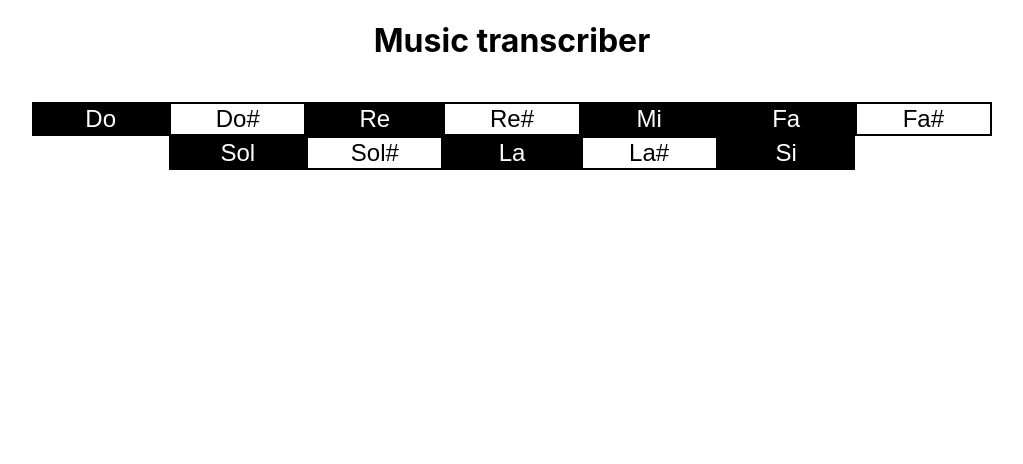
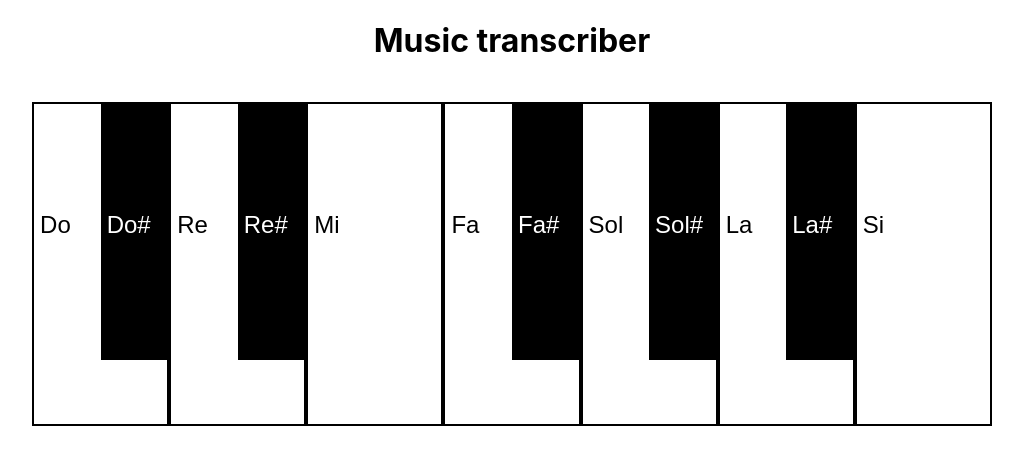
Before and after one commit to mariacamilarg/music_transcriber, a React (Create React App) app: page / in a window 1280 px wide. Shown: the top 464 px of the page, without its empty margins (128-1151 px from the left). Built offline with nearby package versions, Linux system fonts and the light colour scheme.

Commit message:
styled keys, still need work but buttons are working fine, moving to audio

```diff
--- a/src/components/Piano/Piano.css
+++ b/src/components/Piano/Piano.css
@@ -1,8 +1,8 @@
 .component-piano {
   background-color: #ffffff;
   display: block;
-  min-height: 50vh;
-  max-width: 80vw;
+  height: 40vh;
+  width: 80vw;
   margin-left: auto;
   margin-right: auto;
 }
--- a/src/components/Piano/Piano.js
+++ b/src/components/Piano/Piano.js
@@ -27,19 +27,12 @@ class Piano extends React.Component {
   render() {
     return (
       <div className="component-piano">
-        <PianoKey note="Do" keyboardLetter="A" clickHandler={this.handleClick}>
-
-        </PianoKey>
-        <PianoKey note="Do#" keyboardLetter="W" clickHandler={this.handleClick} blackKey />
-        <PianoKey note="Re" keyboardLetter="S" clickHandler={this.handleClick} />
-        <PianoKey note="Re#" keyboardLetter="E" clickHandler={this.handleClick} blackKey />
+        <PianoKey note="Do" keyboardLetter="A" clickHandler={this.handleClick} hasSharpKey />
+        <PianoKey note="Re" keyboardLetter="S" clickHandler={this.handleClick} hasSharpKey/>
         <PianoKey note="Mi" keyboardLetter="D" clickHandler={this.handleClick} />
-        <PianoKey note="Fa" keyboardLetter="F" clickHandler={this.handleClick} />
-        <PianoKey note="Fa#" keyboardLetter="T" clickHandler={this.handleClick} blackKey />
-        <PianoKey note="Sol" keyboardLetter="G" clickHandler={this.handleClick} />
-        <PianoKey note="Sol#" keyboardLetter="Y" clickHandler={this.handleClick} blackKey />
-        <PianoKey note="La" keyboardLetter="H" clickHandler={this.handleClick} />
-        <PianoKey note="La#" keyboardLetter="U" clickHandler={this.handleClick} blackKey />
+        <PianoKey note="Fa" keyboardLetter="F" clickHandler={this.handleClick} hasSharpKey/>
+        <PianoKey note="Sol" keyboardLetter="G" clickHandler={this.handleClick} hasSharpKey/>
+        <PianoKey note="La" keyboardLetter="H" clickHandler={this.handleClick} hasSharpKey/>
         <PianoKey note="Si" keyboardLetter="J" clickHandler={this.handleClick} />
       </div>
     );
--- a/src/components/PianoKey/PianoKey.css
+++ b/src/components/PianoKey/PianoKey.css
@@ -3,40 +3,29 @@
   width: 13%;
   height: 100%;
   border: 2px solid #000000;
+  flex: 1 1 auto;
+  position: relative;
 }
 
 .component-key button {
+  display: flex;
+  border: 0;
+  font-size: 1.5rem;
+  flex: 1 1 auto;
+}
+
+.component-key button.white {
   background-color: #ffffff;
   color: black;
-  border: 0;
-  font-size: 1.5rem;
-  flex: 1 0 auto;
+  line-height: 10;
 }
 
-.component-key.black button {
+.component-key button.black {
   background-color: #000000;
   color: white;
   height: 80%;
-  width: 10%;
+  width: 100%;
+  position: absolute;
+  left: 50%;
+  line-height: 10;
 }
-
-/* Style the button and place it in the middle of the container/image */
-.containerrrr .btnnnn {
-  position: absolute;
-  top: 50%;
-  left: 50%;
-  transform: translate(-50%, -50%);
-  -ms-transform: translate(-50%, -50%);
-  background-color: #555;
-  color: white;
-  font-size: 16px;
-  padding: 12px 24px;
-  border: none;
-  cursor: pointer;
-  border-radius: 5px;
-}
-
-
-.component-key:last-child button {
-  margin-right: 0;
-}
--- a/src/components/PianoKey/PianoKey.js
+++ b/src/components/PianoKey/PianoKey.js
@@ -21,8 +21,7 @@ class PianoKey extends React.Component {
   static propTypes = {
     note: PropTypes.string,
     keyboardLetter: PropTypes.string,
-    blackKey: PropTypes.bool,
-    //wide: PropTypes.bool,
+    hasSharpKey: PropTypes.bool,
     clickHandler: PropTypes.func,
   };
 
@@ -30,12 +29,23 @@ class PianoKey extends React.Component {
     this.props.clickHandler(this.props.note);
   };
 
+  handleClickSharp = () => {
+    this.props.clickHandler(this.props.note + "#");
+  };
+
   render() {
-    const className = this.props.blackKey ? "component-key" : "component-key black";
-
+    //const className = this.props.blackKey ? "component-key black" : "component-key";
     return (
-      <div className={className}>
-        <button onClick={this.handleClick}>{this.props.note}</button>
+      <div className="component-key">
+        <button className="white" onClick={this.handleClick}>
+          {this.props.note}
+        </button>
+        {
+          this.props.hasSharpKey &&
+          <button className="black" onClick={this.handleClickSharp}>
+            {this.props.note + "#"}
+          </button>
+        }
       </div>
     );
   }
```
